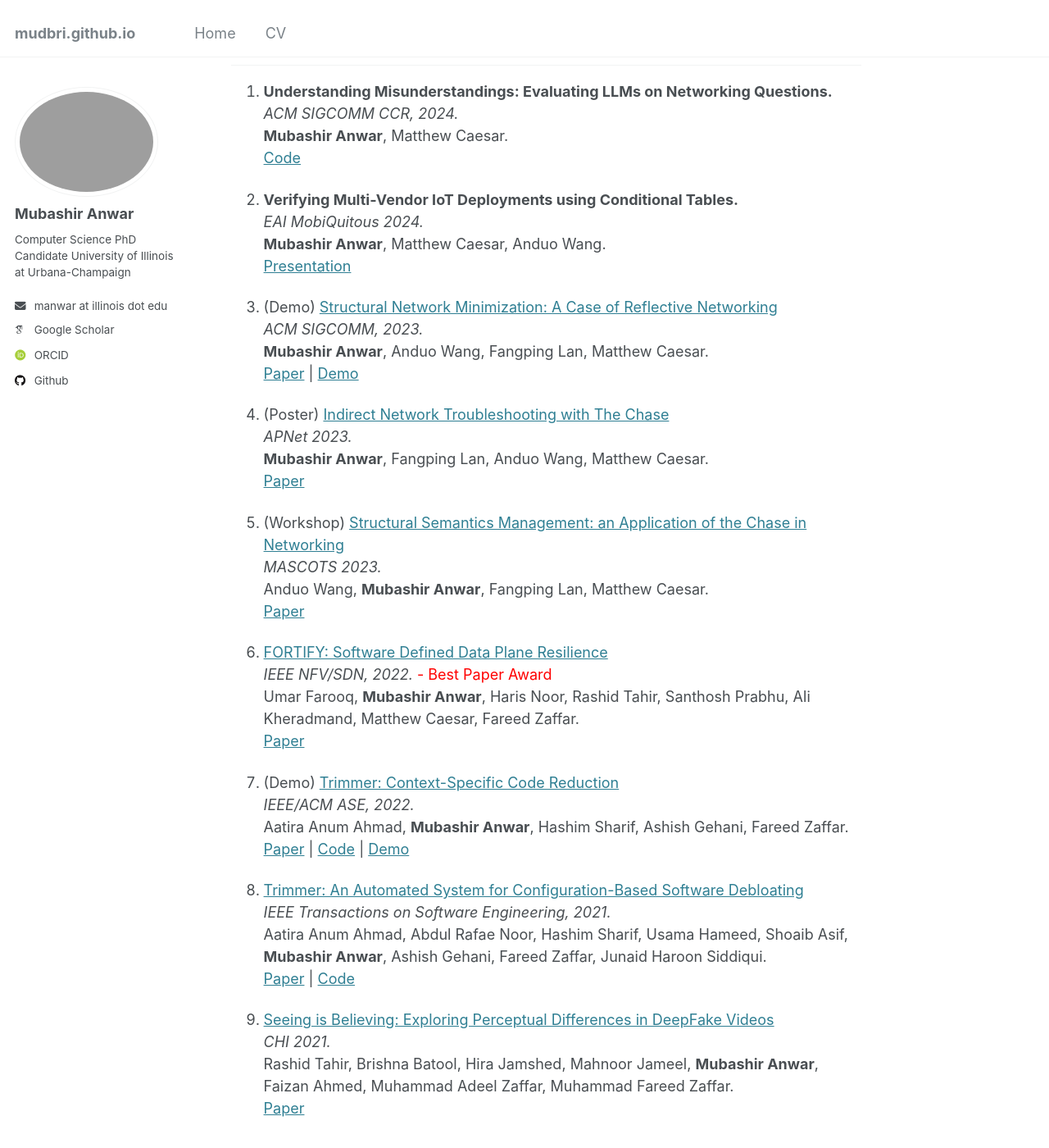
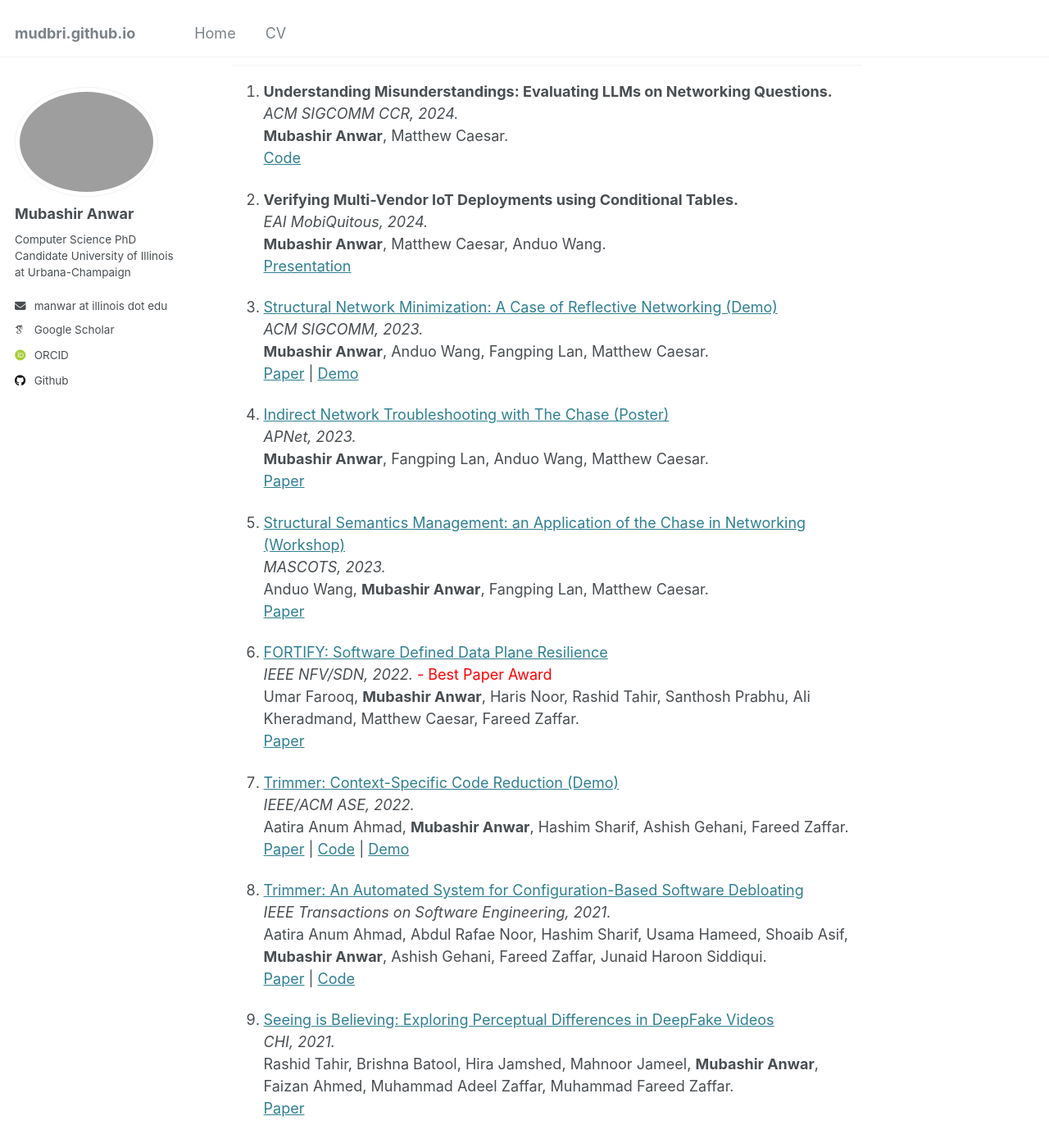
Before and after one commit to mudbri/mudbri.github.io, a Jekyll site: the page built from _pages/about.md, in a window 1280 px wide and 1400 px high, scrolled down 459 px. Shown: the whole window at 82% size. Built offline with Jekyll 4.4.1, drawn with Linux system fonts in a browser that asks for light colours; some web fonts are replaced.

```diff
--- a/_pages/about.md
+++ b/_pages/about.md
@@ -20,23 +20,23 @@ Publications
    **Mubashir Anwar**, Matthew Caesar.<br>[Code](https://github.com/mudbri/LLM-Network-Eval)
 
 2. **Verifying Multi-Vendor IoT Deployments using Conditional Tables.**
-   *EAI MobiQuitous 2024.*
+   *EAI MobiQuitous, 2024.*
    **Mubashir Anwar**, Matthew Caesar, Anduo Wang.<br>
    [Presentation](https://youtu.be/Qa9CQI--lBI)
    <!-- [Paper](https://dl.acm.org/doi/abs/10.1145/3411764.3445699) | [Code](https://github.com/nsgLUMS/cellclone) -->
 
-3. (Demo) [Structural Network Minimization: A Case of Reflective Networking](https://dl.acm.org/doi/abs/10.1145/3603269.3610847)
+3. [Structural Network Minimization: A Case of Reflective Networking (Demo)](https://dl.acm.org/doi/abs/10.1145/3603269.3610847)
    *ACM SIGCOMM, 2023.*
    **Mubashir Anwar**, Anduo Wang, Fangping Lan, Matthew Caesar.<br>
     [Paper](https://dl.acm.org/doi/abs/10.1145/3603269.3610847) | [Demo](https://youtu.be/cvWV-ku__gY)
 
-4. (Poster) [Indirect Network Troubleshooting with The Chase](https://dl.acm.org/doi/abs/10.1145/3600061.3603137)
-   *APNet 2023.*
+4. [Indirect Network Troubleshooting with The Chase (Poster)](https://dl.acm.org/doi/abs/10.1145/3600061.3603137)
+   *APNet, 2023.*
    **Mubashir Anwar**, Fangping Lan, Anduo Wang, Matthew Caesar.<br>
     [Paper](https://dl.acm.org/doi/abs/10.1145/3600061.3603137)
 
-5. (Workshop) [Structural Semantics Management: an Application of the Chase in Networking](https://www.computer.org/csdl/proceedings-article/mascots/2023/10387636/1TKR5FvZiBq)
-   *MASCOTS 2023.*
+5. [Structural Semantics Management: an Application of the Chase in Networking (Workshop)](https://www.computer.org/csdl/proceedings-article/mascots/2023/10387636/1TKR5FvZiBq)
+   *MASCOTS, 2023.*
    Anduo Wang, **Mubashir Anwar**, Fangping Lan, Matthew Caesar.<br>
   [Paper](https://www.computer.org/csdl/proceedings-article/mascots/2023/10387636/1TKR5FvZiBq)
 
@@ -45,7 +45,7 @@ Publications
   Umar Farooq, **Mubashir Anwar**, Haris Noor, Rashid Tahir, Santhosh Prabhu, Ali Kheradmand, Matthew Caesar, Fareed Zaffar.<br>
   [Paper](https://ieeexplore.ieee.org/abstract/document/9974617)
 
-7. (Demo) [Trimmer: Context-Specific Code Reduction](https://dl.acm.org/doi/10.1145/3551349.3559529)
+7. [Trimmer: Context-Specific Code Reduction (Demo)](https://dl.acm.org/doi/10.1145/3551349.3559529)
    *IEEE/ACM ASE, 2022.*
    Aatira Anum Ahmad, **Mubashir Anwar**, Hashim Sharif, Ashish Gehani, Fareed Zaffar.<br>
    [Paper](https://dl.acm.org/doi/10.1145/3551349.3559529) | [Code](https://github.com/ashish-gehani/Trimmer) | [Demo](https://www.youtube.com/watch?v=kYiyTT51jQ0)
@@ -56,6 +56,6 @@ Publications
    [Paper](https://ieeexplore.ieee.org/document/9478582) | [Code](https://github.com/ashish-gehani/Trimmer)
 
 9. [Seeing is Believing: Exploring Perceptual Differences in DeepFake Videos](https://dl.acm.org/doi/abs/10.1145/3411764.3445699)
-   *CHI 2021.*
+   *CHI, 2021.*
    Rashid Tahir, Brishna Batool, Hira Jamshed, Mahnoor Jameel, **Mubashir Anwar**, Faizan Ahmed, Muhammad Adeel Zaffar, Muhammad Fareed Zaffar.<br>
    [Paper](https://dl.acm.org/doi/abs/10.1145/3411764.3445699)
```
